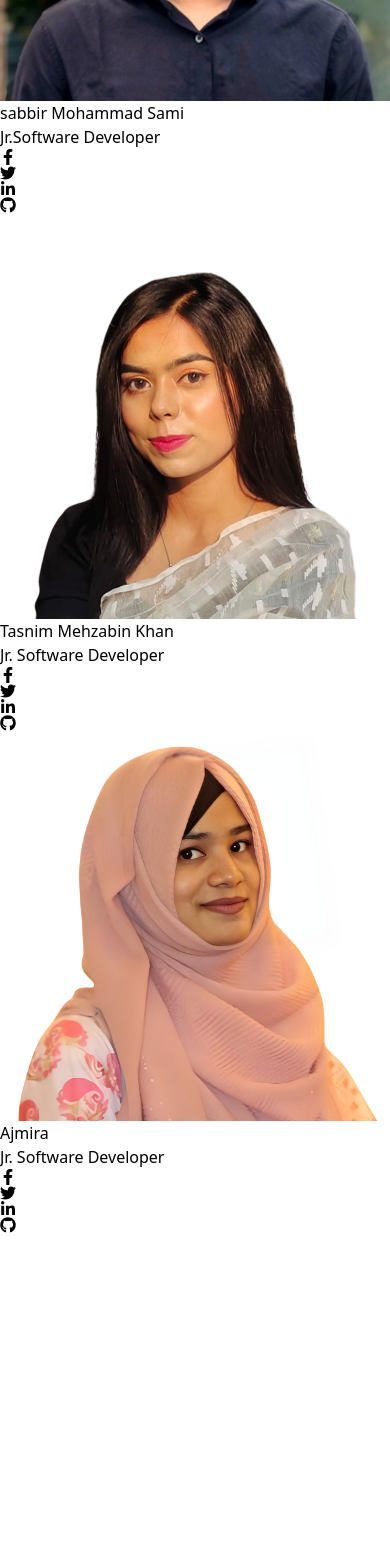
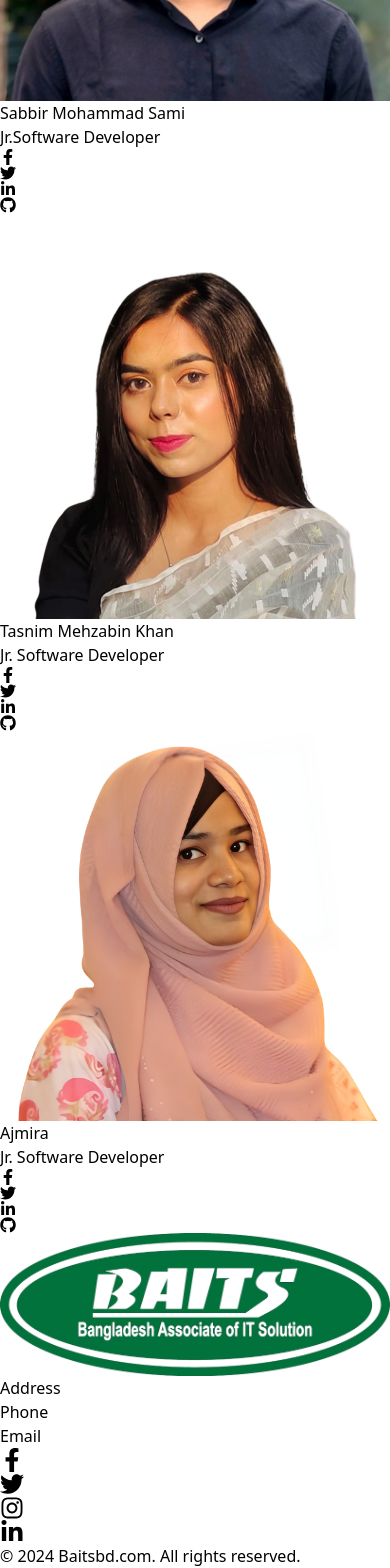
Before and after one commit to Mejabin/BAITS2_Portfolio, a React (Vite) app: page /about in a window 390 px wide. Shown: the part 4998-6566 px from the top of the page. Before the commit the page ends 6231 px from the top, so only its background shows below. Built offline with nearby package versions, Linux system fonts and the light colour scheme.

Commit message:
adding footer

```diff
--- a/src/componets/layouts/RootLayout.jsx
+++ b/src/componets/layouts/RootLayout.jsx
@@ -1,13 +1,13 @@
 import { Outlet } from "react-router-dom";
 import Navbar from "../pages/Navbar"
-// import Footer from "../pages/Footer"
+import Footer from "../pages/Footer"
 
 const RootLayout = () => {
   return (
     <div>
       <Navbar />
         <Outlet />
-        {/* <Footer /> */}
+        <Footer />
     </div>
   )
 }
--- a/src/componets/pages/Footer.jsx
+++ b/src/componets/pages/Footer.jsx
@@ -31,9 +31,6 @@ const Footer = () => {
             <div>
               <p>Email</p>
             </div>
-
-
-
           </div>
 
           <div className="mr-12">
@@ -63,7 +60,9 @@ const Footer = () => {
 
         </div>
       </div>
-      <div className="bg-gray-100 mb-4 ">
+
+      </div>
+      <div className="bg-gray-100 ">
         <Link>
         <p className="mt-2 text-center text-2xl">
             &copy; {new Date().getFullYear()} Baitsbd.com. All rights reserved.
@@ -71,7 +70,6 @@ const Footer = () => {
           </Link>
 
     </div>
-      </div>
     </footer>
 
   );
--- a/src/componets/pages/Navbar.jsx
+++ b/src/componets/pages/Navbar.jsx
@@ -93,7 +93,7 @@ const Navbar = () => {
         </ul>
 
         <div className="mr-28 text-2xl">
-          <Link to="/contact" className="text-white hover:text-gray-300 ml-6">
+          <Link to="/contact" className="text-black hover:text-gray-300 ml-6">
             Contact
           </Link>
         </div>
--- a/src/componets/pages/about/AboutUs.jsx
+++ b/src/componets/pages/about/AboutUs.jsx
@@ -103,7 +103,7 @@ const AboutUs = () => {
       },
     },
     {
-      id: 1,
+      id: 3,
       name: "Abu Saadat Md. Sayem",
       position: "Senior Software Developer",
       image: sayem,
@@ -115,7 +115,7 @@ const AboutUs = () => {
       },
     },
     {
-      id: 2,
+      id: 4,
       name: "Tanvir Hossain Sadi",
       position: "Jr.Software Developer",
       image: tanvir,
@@ -126,9 +126,8 @@ const AboutUs = () => {
         github: "",
       },
     },
-
     {
-      id: 3,
+      id: 5,
       name: "M.H. Rashed",
       position: "Business Developer",
       image: rashed,
@@ -140,8 +139,8 @@ const AboutUs = () => {
       },
     },
     {
-      id: 1,
-      name: "sabbir Mohammad Sami",
+      id: 6,
+      name: "Sabbir Mohammad Sami",
       position: "Jr.Software Developer",
       image: sami,
       socials: {
@@ -152,7 +151,7 @@ const AboutUs = () => {
       },
     },
     {
-      id: 2,
+      id: 7,
       name: "Tasnim Mehzabin Khan",
       position: "Jr. Software Developer",
       image: Mehzabin,
@@ -164,7 +163,7 @@ const AboutUs = () => {
       },
     },
     {
-      id: 3,
+      id: 8,
       name: "Ajmira",
       position: "Jr. Software Developer",
       image: Ajmira,
@@ -240,7 +239,7 @@ const AboutUs = () => {
 
       <div className="mb-8 p-12 bg-gray-100">
         <p className="text-center text-3xl mt-2 font-bold">Why Choose Us</p>
-        <div className="p-16 grid grid-cols-1 md:grid-cols-2 lg:grid-cols-3 gap-6">
+        <div className="p-16 grid grid-cols-1 md:grid-cols-2 lg:grid-cols-3 gap-8">
           {items.map((item) => (
             <div className="flex items-start" key={item.id}>
               <p className="text-4xl font-bold mr-4">{item.id}</p>
```
